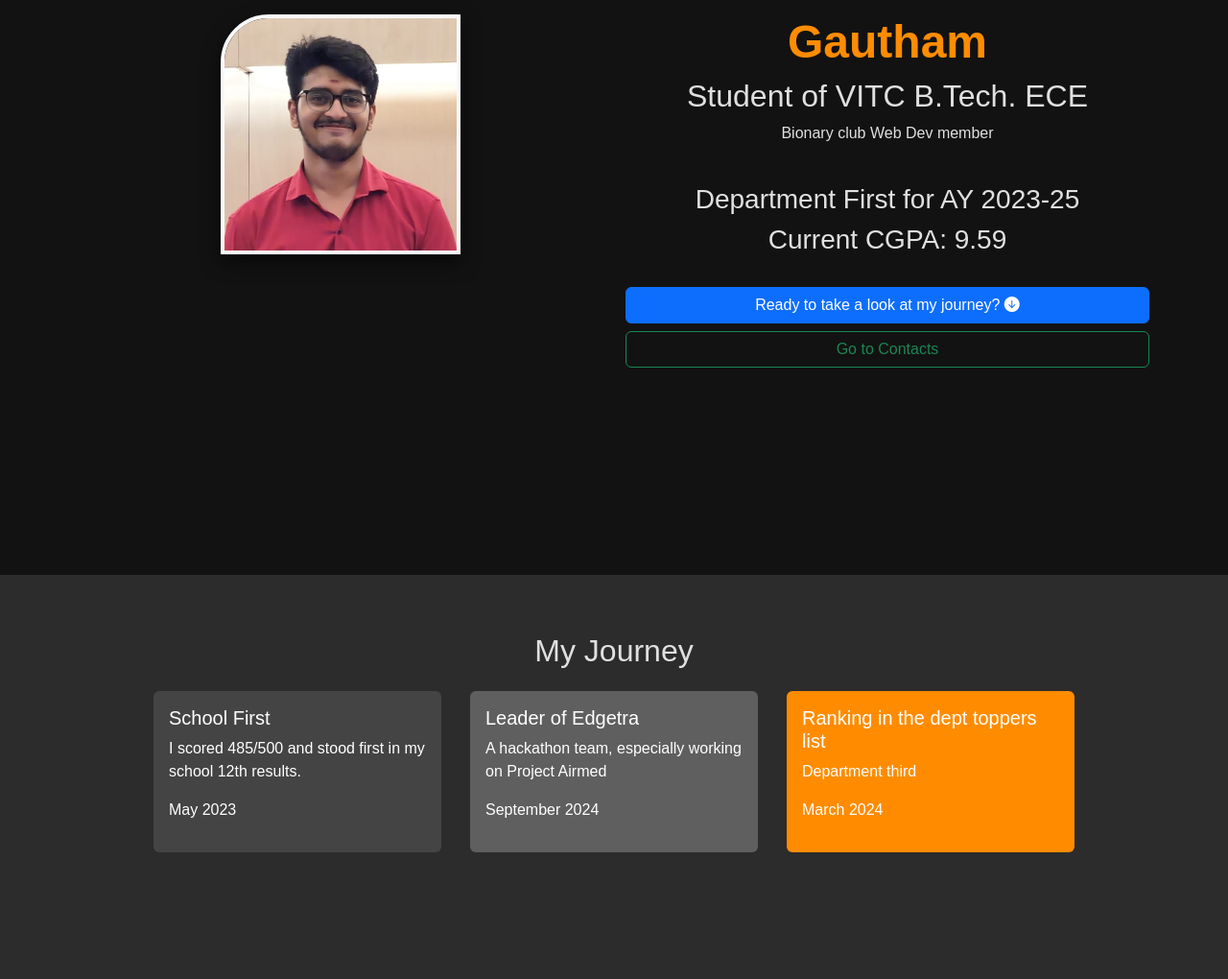
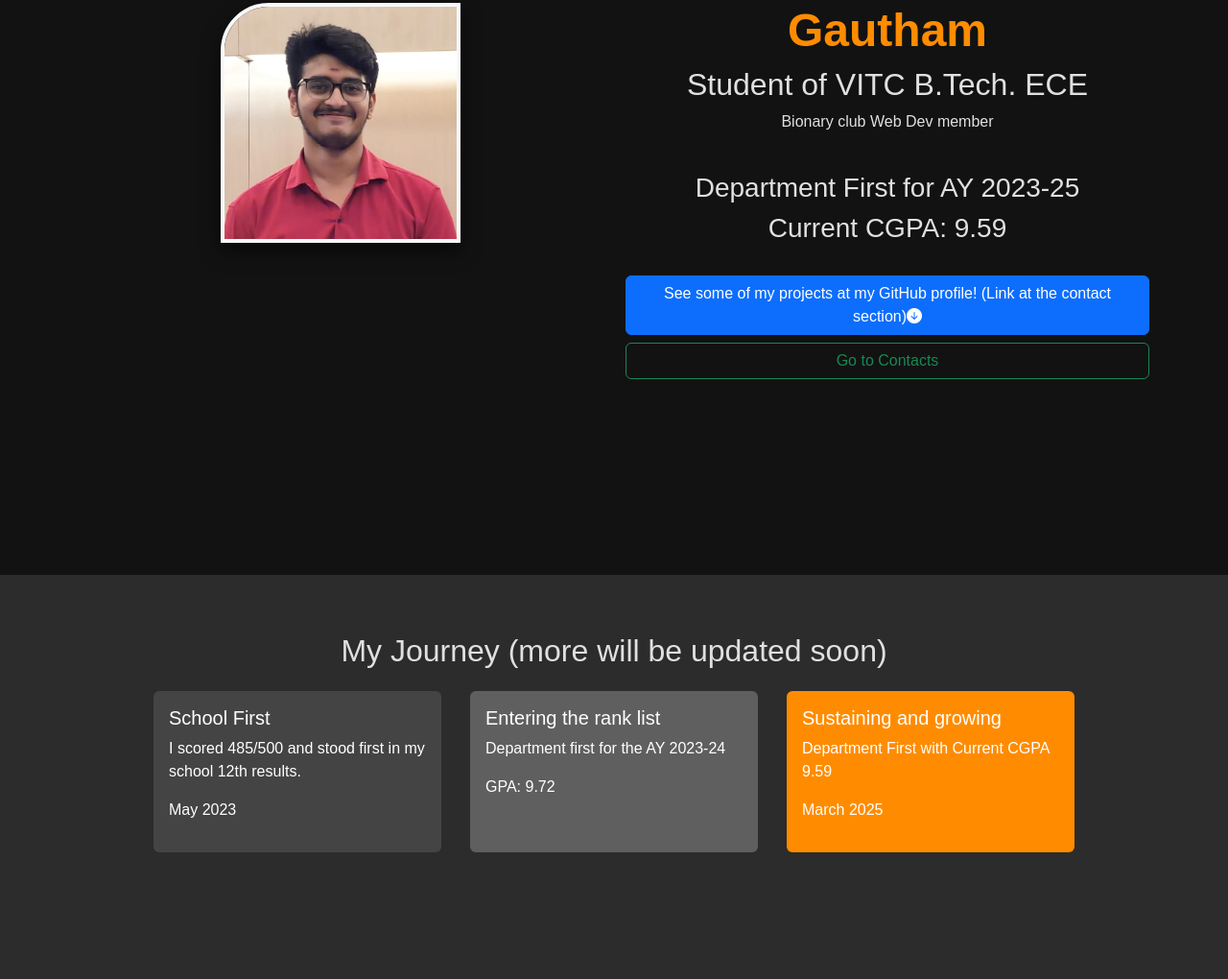
Before and after one commit to gautham-here/portfolio-1.0, a plain HTML site: page index.html in a window 1280 px wide. Shown: the part 256-1276 px from the top of the page at 96% size. Drawn offline with nearby package versions, Linux system fonts and the light colour scheme.

Commit message:
Update index.html

```diff
--- a/index.html
+++ b/index.html
@@ -31,7 +31,7 @@
                     <br>
                     <h3> Department First for AY 2023-25</h3>
                     <h3> Current CGPA: 9.59 </h3>
-                    <button id="arrow-btn" class="btn btn-primary mt-4">Ready to take a look at my journey? <i class="bi bi-arrow-down-circle-fill"></i></button>
+                    <button id="arrow-btn" class="btn btn-primary mt-4">See some of my projects at my GitHub profile! (Link at the contact section)<i class="bi bi-arrow-down-circle-fill"></i></button>
                     <a href="#contact" class="btn btn-outline-success mt-2">Go to Contacts</a>
                 </div>
             </div>
@@ -41,7 +41,7 @@
     <!-- Journey Section -->
     <section id="journey" class="journey-section">
         <div class="container">
-            <h2 class="text-center">My Journey</h2>
+            <h2 class="text-center">My Journey (more will be updated soon)</h2>
             <div class="d-flex flex-wrap justify-content-center">
                 <div class="card normal-card">
                     <div class="card-body">
@@ -52,16 +52,16 @@
                 </div>
                 <div class="card good-card">
                     <div class="card-body">
-                        <h5 class="card-title">Leader of Edgetra</h5>
-                        <p class="card-text">A hackathon team, especially working on Project Airmed</p>
-                        <p class="card-date">September 2024</p>
+                        <h5 class="card-title">Entering the rank list</h5>
+                        <p class="card-text">Department first for the AY 2023-24</p>
+                        <p class="card-date">GPA: 9.72</p>
                     </div>
                 </div>
                 <div class="card best-card">
                     <div class="card-body">
-                        <h5 class="card-title">Ranking in the dept toppers list</h5>
-                        <p class="card-text">Department third</p>
-                        <p class="card-date">March 2024</p>
+                        <h5 class="card-title">Sustaining and growing</h5>
+                        <p class="card-text">Department First with Current CGPA 9.59</p>
+                        <p class="card-date">March 2025</p>
                     </div>
                 </div>
             </div>
```
